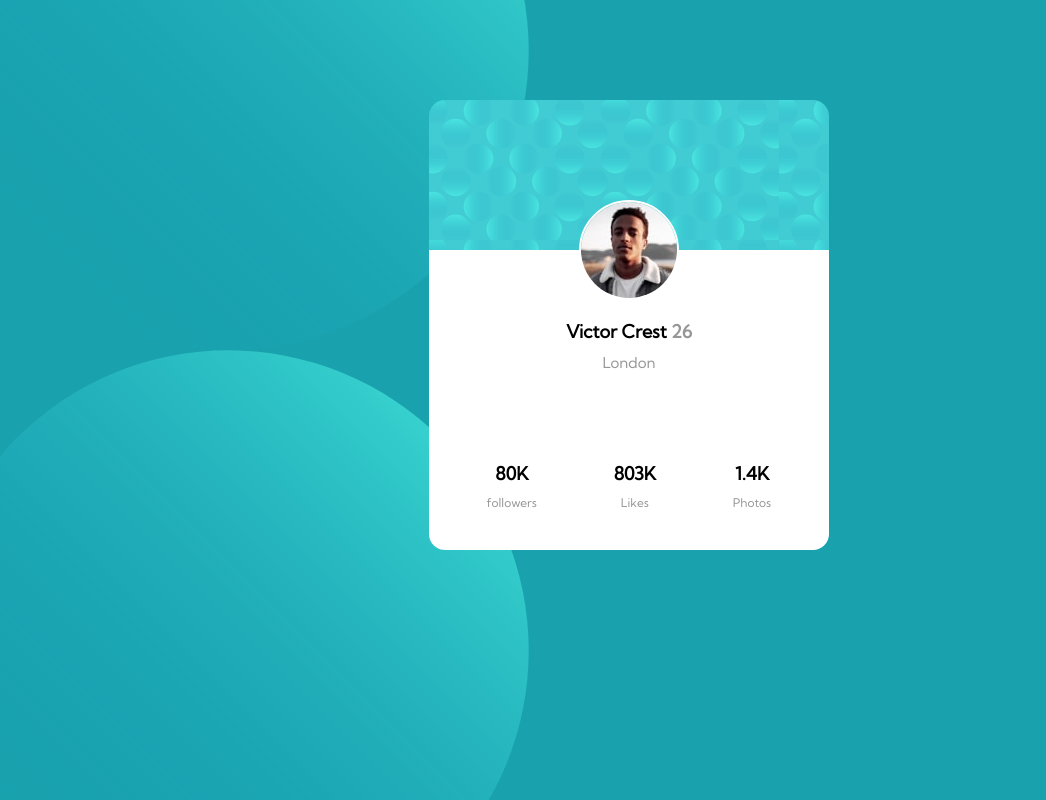
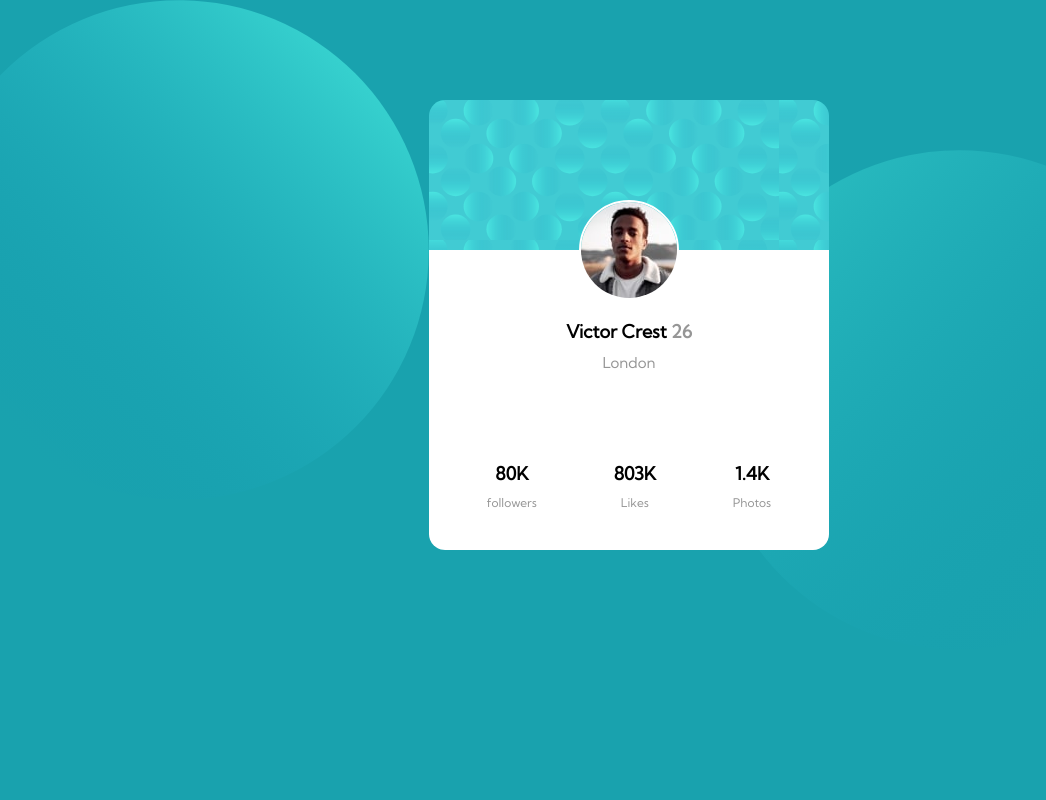
Before and after one commit to erwinfazza/profil-card, a plain HTML site: page index.html in a window 1280 px wide. Shown: the whole page, without its empty margins (71-1117 px from the left). Drawn offline with Linux system fonts and the light colour scheme.

Commit message:
mengatur background top left bottom right

```diff
--- a/style.css
+++ b/style.css
@@ -10,14 +10,12 @@
 }
 
 body {
-    background: hsl(185, 75%, 39%) url(img/bg-pattern-top.svg);
-    background-position: top;
-    background-repeat: repeat-y;
-    background-size: 600px;
-    background-position-x: left;
-    background-position-y: -250px;
+    background: top left no-repeat url(img/bg-pattern-top.svg), bottom right no-repeat url(img/bg-pattern-bottom.svg);
     display: flex;
     font-family: "kumb-sans";
+    background-color: hsl(185, 75%, 39%);
+    background-size: 500px;
+
 }
 
 
```
